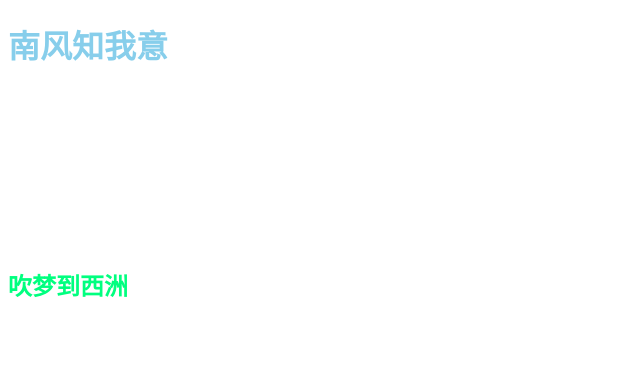
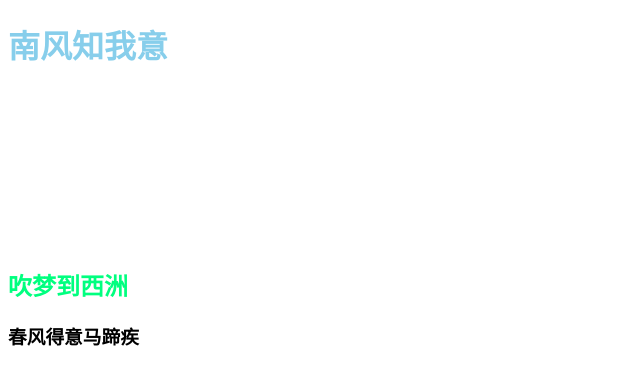
Before and after one commit to vn1122/project_00001, a plain HTML site: page index.html in a window 1280 px wide. Shown: the whole page, without its empty margins (0-640 px from the left). Drawn offline with Linux system fonts and the light colour scheme.

Commit message:
07-修改了index.html

```diff
--- a/index.html
+++ b/index.html
@@ -11,6 +11,7 @@
 <body>
     <h1>南风知我意</h1>
     <h2>吹梦到西洲</h2>
+    <h3>春风得意马蹄疾</h3>
 </body>
 
 </html>
```
